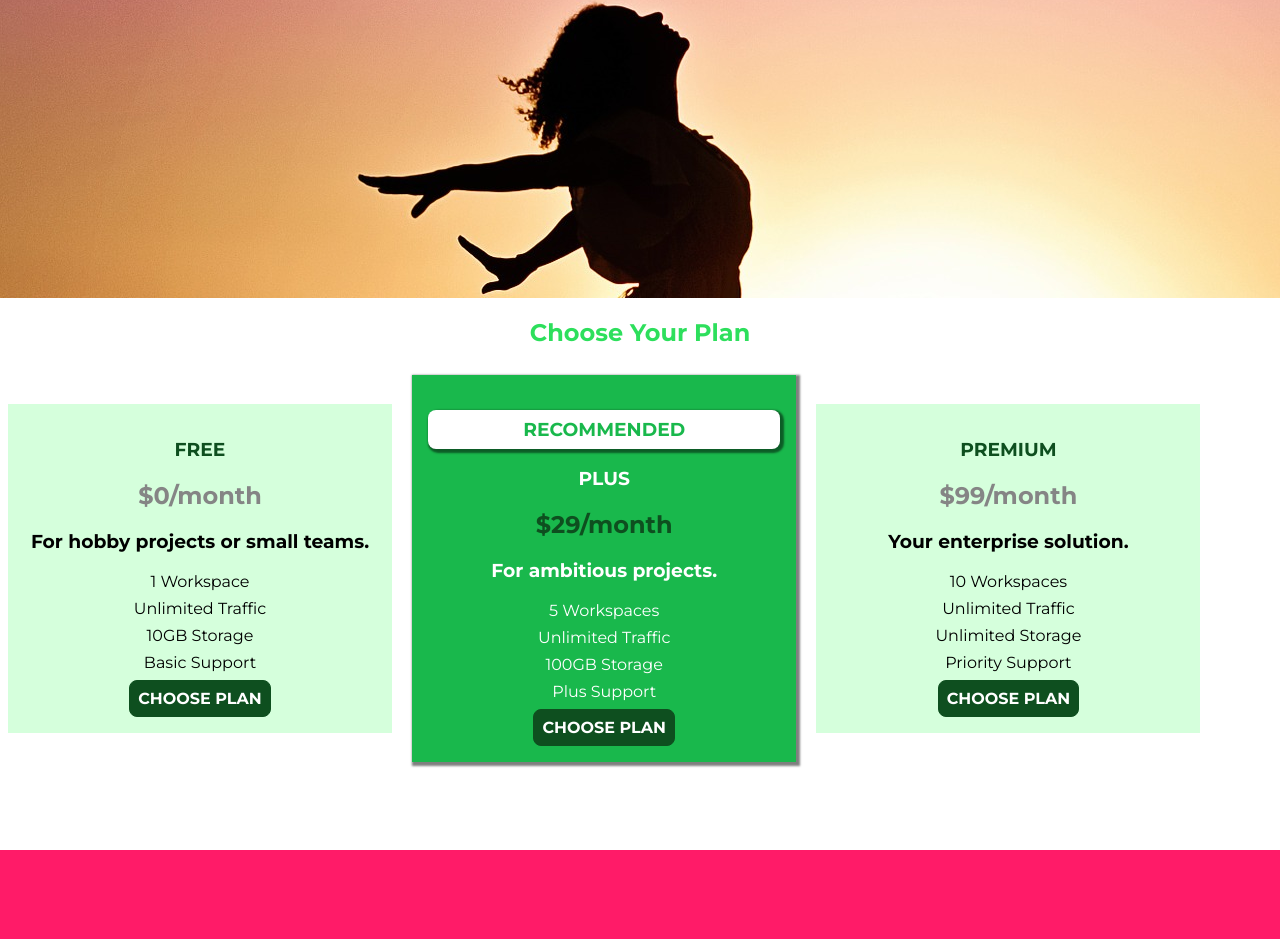
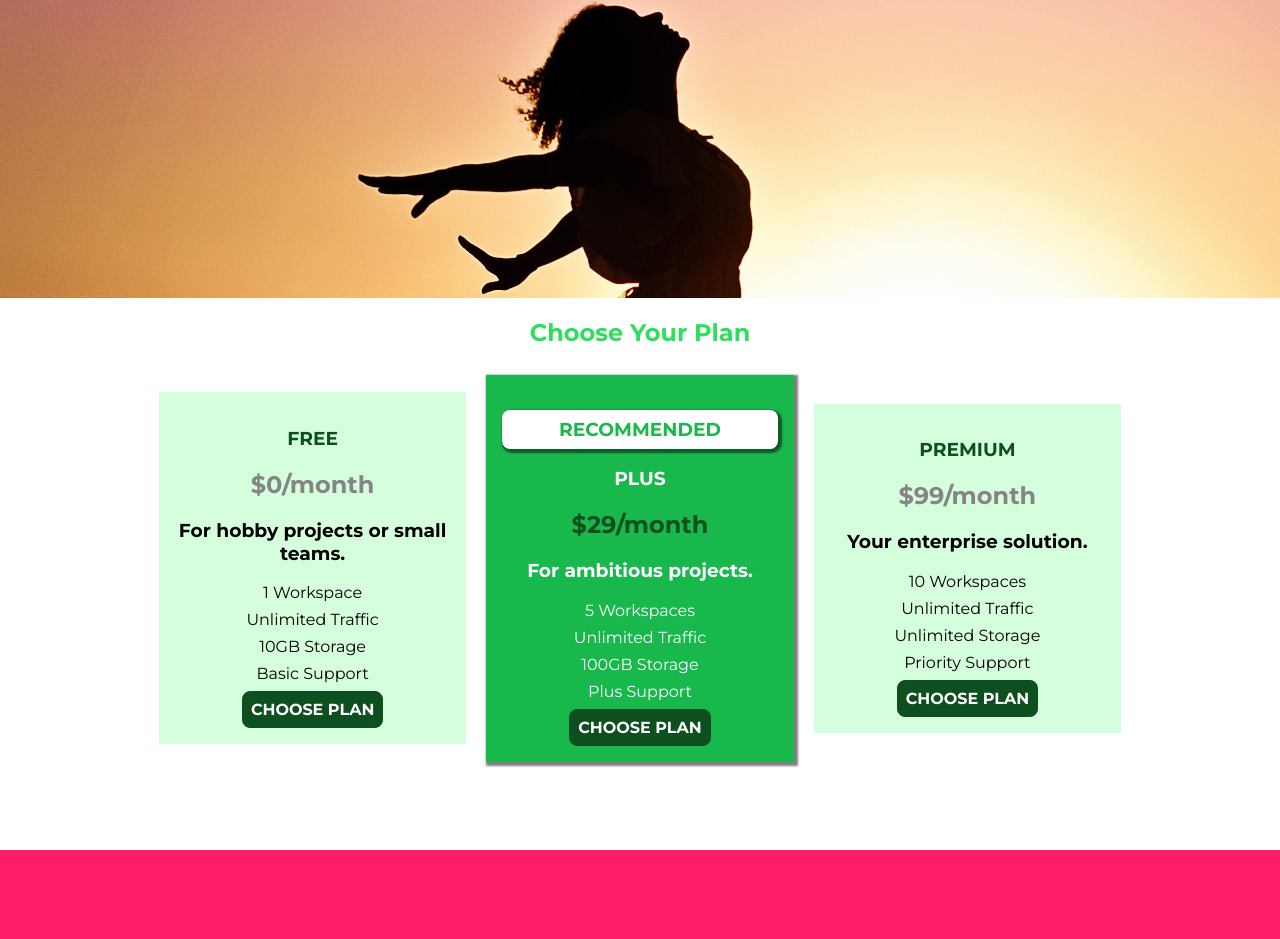
Before and after one commit to dsomleff/css-camp, a plain HTML site: page uHost/index.html in a window 1280 px wide. Shown: the part 273-1212 px from the top of the page. Drawn offline with Linux system fonts and the light colour scheme.

Commit message:
Some Improvement

```diff
--- a/uHost/index.html
+++ b/uHost/index.html
@@ -41,7 +41,7 @@
 
         <section id="plans">
             <h1 class="section-title">Choose Your Plan</h1>
-            <div>
+            <div class="plan__list">
                 <article class="plan">
                     <h1 class="plan__title">FREE</h1>
                     <h2 class="plan__price">$0/month</h2>
--- a/uHost/main.css
+++ b/uHost/main.css
@@ -21,6 +21,12 @@
 /*
  * Plan Cart section
  */
+ .plan__list {
+    width: 80%;
+    margin: auto;
+    text-align: center;
+ }
+
 .plan {
     background: #d5ffdc;
     text-align: center;
--- a/uHost/packages/packages.css
+++ b/uHost/packages/packages.css
@@ -13,6 +13,7 @@ main {
 .package:active {
   box-shadow: 2px 2px 4px rgba(0, 0, 0, 0.5);
   border-color: #ff5454;
+  /* border-color: #ff5454 !important; | bad hack, check #free:hover, #free:active down bellow */
 }
 
 .package a {
@@ -50,6 +51,11 @@ main {
   text-align: right;
 }
 
+#free:hover,
+#free:active {
+  border-left-color: #ff5454;
+}
+
 #premium {
   background: rgba(14, 79, 31, 0.95);
 }
```
Also changed, not shown: 1 other file.
